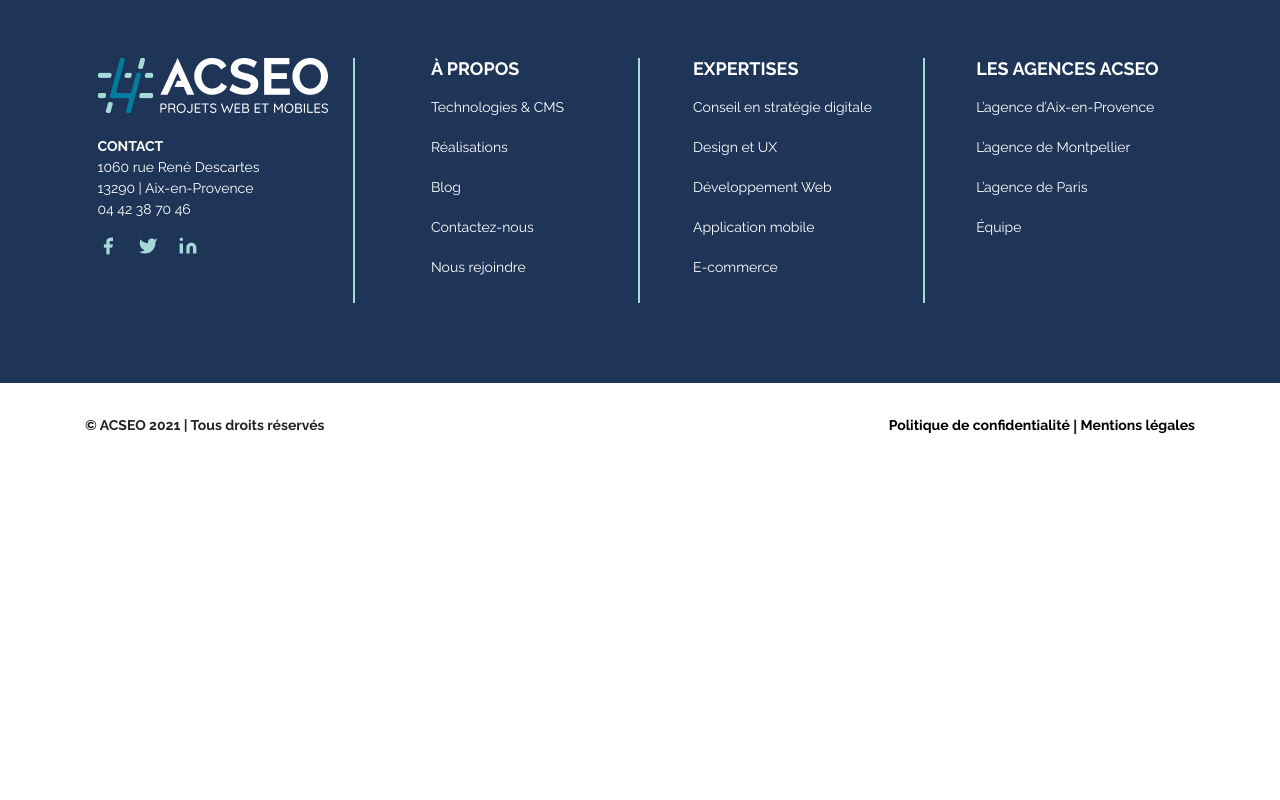
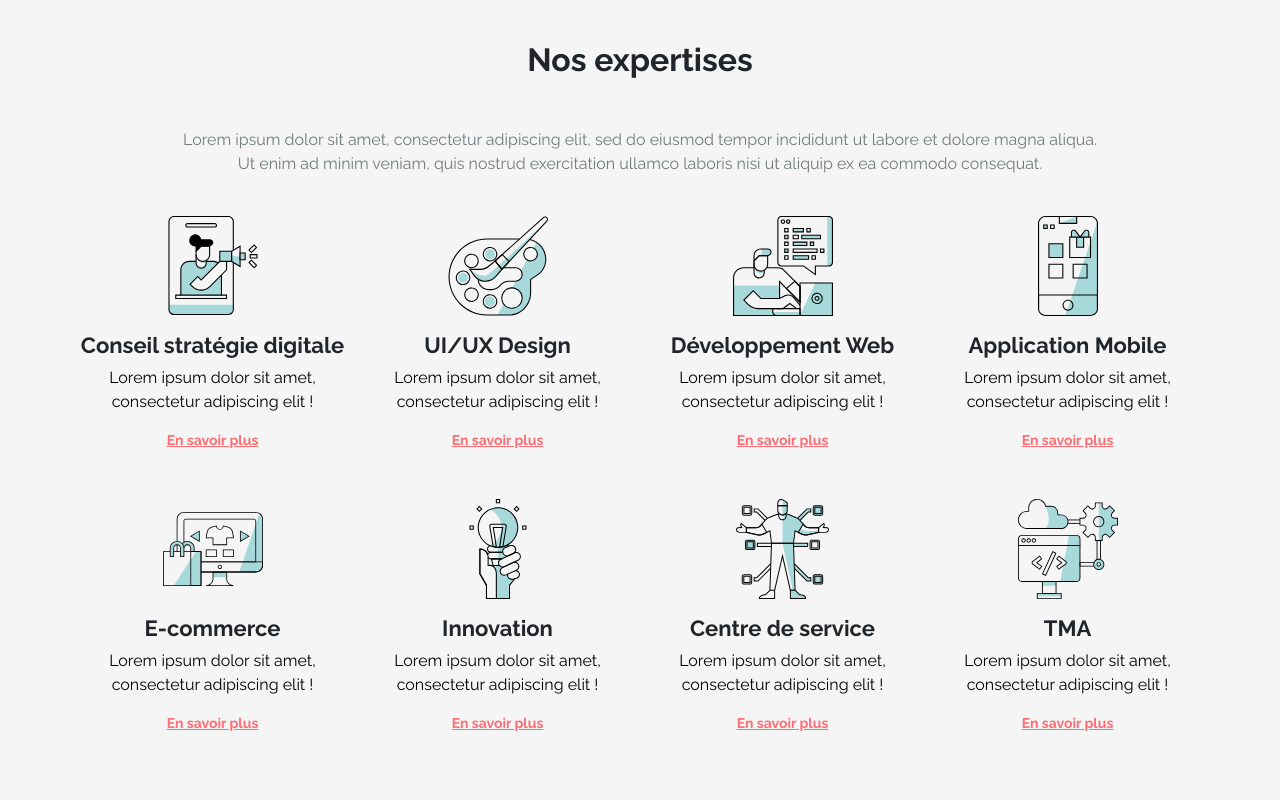
Before and after one commit to elodieanthony/acseo-test, a website built with Parcel: page src/index.html in a window 1280 px wide. Shown: the part 760-1560 px from the top of the page. Before the commit the page ends 1231 px from the top, so only its background shows below. Built offline with nearby package versions, Linux system fonts and the light colour scheme.

Commit message:
Add expertise content

```diff
--- a/src/index.html
+++ b/src/index.html
@@ -98,6 +98,87 @@
             <div class="hero__picture d-none d-lg-block col-lg-6">
               <img src="./assets/img/hero.png" alt="Image d'illustration" />
             </div>
+          </div>
+        </div>
+      </section>
+      <section class="expertise">
+        <div class="container">
+          <div class="expertise__content">
+            <h1>Nos expertises</h1>
+            <p>
+              Lorem ipsum dolor sit amet, consectetur adipiscing elit, sed do
+              eiusmod tempor incididunt ut labore et dolore magna aliqua. Ut
+              enim ad minim veniam, quis nostrud exercitation ullamco laboris
+              nisi ut aliquip ex ea commodo consequat.
+            </p>
+          </div>
+          <div class="expertise__list">
+            <ul class="row no-gutters">
+              <li
+                class="expertise__li col-6 col-lg-3 text-center d-flex flex-column justify-content-between align-items-center mb-4 mb-lg-5"
+              >
+                <img src="./assets/img/expertise/advice.svg" alt="" />
+                <h3>Conseil stratégie digitale</h3>
+                <p>Lorem ipsum dolor sit amet, consectetur adipiscing elit !</p>
+                <a class="link link--small" href="#">En savoir plus</a>
+              </li>
+              <li
+                class="expertise__li col-6 col-lg-3 text-center d-flex flex-column justify-content-between align-items-center mb-4 mb-lg-5"
+              >
+                <img src="./assets/img/expertise/ui-ux.svg" alt="" />
+                <h3>UI/UX Design</h3>
+                <p>Lorem ipsum dolor sit amet, consectetur adipiscing elit !</p>
+                <a class="link link--small" href="#">En savoir plus</a>
+              </li>
+              <li
+                class="expertise__li col-6 col-lg-3 text-center d-flex flex-column justify-content-between align-items-center mb-4 mb-lg-5"
+              >
+                <img src="./assets/img/expertise/dev.svg" alt="" />
+                <h3>Développement Web</h3>
+                <p>Lorem ipsum dolor sit amet, consectetur adipiscing elit !</p>
+                <a class="link link--small" href="#">En savoir plus</a>
+              </li>
+              <li
+                class="expertise__li col-6 col-lg-3 text-center d-flex flex-column justify-content-between align-items-center mb-4 mb-lg-5"
+              >
+                <img src="./assets/img/expertise/mobile.svg" alt="" />
+                <h3>Application Mobile</h3>
+                <p>Lorem ipsum dolor sit amet, consectetur adipiscing elit !</p>
+                <a class="link link--small" href="#">En savoir plus</a>
+              </li>
+              <li
+                class="expertise__li col-6 col-lg-3 text-center d-flex flex-column justify-content-between align-items-center"
+              >
+                <img src="./assets/img/expertise/shop.svg" alt="" />
+                <h3>E-commerce</h3>
+                <p>Lorem ipsum dolor sit amet, consectetur adipiscing elit !</p>
+                <a class="link link--small" href="#">En savoir plus</a>
+              </li>
+              <li
+                class="expertise__li col-6 col-lg-3 text-center d-flex flex-column justify-content-between align-items-center"
+              >
+                <img src="./assets/img/expertise/innovation.svg" alt="" />
+                <h3>Innovation</h3>
+                <p>Lorem ipsum dolor sit amet, consectetur adipiscing elit !</p>
+                <a class="link link--small" href="#">En savoir plus</a>
+              </li>
+              <li
+                class="expertise__li col-6 col-lg-3 text-center d-flex flex-column justify-content-between align-items-center"
+              >
+                <img src="./assets/img/expertise/service.svg" alt="" />
+                <h3>Centre de service</h3>
+                <p>Lorem ipsum dolor sit amet, consectetur adipiscing elit !</p>
+                <a class="link link--small" href="#">En savoir plus</a>
+              </li>
+              <li
+                class="expertise__li col-6 col-lg-3 text-center d-flex flex-column justify-content-between align-items-center"
+              >
+                <img src="./assets/img/expertise/tma.svg" alt="" />
+                <h3>TMA</h3>
+                <p>Lorem ipsum dolor sit amet, consectetur adipiscing elit !</p>
+                <a class="link link--small" href="#">En savoir plus</a>
+              </li>
+            </ul>
           </div>
         </div>
       </section>
--- /dev/null
+++ b/src/scss/_mixins.scss
@@ -0,0 +1,35 @@
+@mixin title-underline($width,$widthlg, $height, $heightlg) {
+  position: relative;
+  display: inline-block;
+  z-index: 1;
+  font-size: 1.5rem;
+  &::after {
+    content: '';
+    position: absolute;
+    bottom: 0;
+    left: 50%;
+    width: $width;
+    height: $height;
+    transform: translateX(-50%);
+    background-color: $color-light-blue;
+    z-index: -1;
+    @media (min-width: 1024px) {
+      width: $widthlg;
+      height: $heightlg;
+    }
+  }
+  @media (min-width: 1024px) {
+    font-size: 2rem;
+  }
+}
+
+@mixin text-intro() {
+  margin: 1.25rem 1rem;
+  color: $color-grey;
+  font-size: 0.75rem;
+
+  @media (min-width: 1024px) {
+    margin: 2.5rem auto;
+    font-size: 1rem;
+  }
+}
--- /dev/null
+++ b/src/scss/expertise.scss
@@ -0,0 +1,35 @@
+// EXPERTISE SECTION STYLE
+
+.expertise {
+  background-color: $color-bg-grey;
+  &__content {
+    h1 {
+      @include title-underline(140, 160, 10, 20);
+    }
+
+    p {
+      @include text-intro();
+      @media (min-width: 1024px) {
+        max-width: 920px;
+      }
+    }
+  }
+  &__list {
+    img {
+      width: 80px;
+      height: 80px;
+      margin-bottom: 1rem;
+      @media (min-width: 1024px) {
+        width: 100px;
+        height: 100px;
+      }
+    }
+
+    p {
+      font-size: 0.75rem;
+      @media (min-width: 1024px) {
+        font-size: 1rem;
+      }
+    }
+  }
+}
--- a/src/scss/footer.scss
+++ b/src/scss/footer.scss
@@ -1,8 +1,6 @@
 // FOOTER STYLE
 
 .footer {
-  // margin-top: 2rem;
-
   a {
     font-size: 0.875rem;
     font-weight: 400;
@@ -67,7 +65,7 @@
   &__contact {
     margin-top: 1rem;
     p {
-      font-size: 0.875rem;
+      color: $color-white;
     }
     span {
       display: block;
--- a/src/scss/hero.scss
+++ b/src/scss/hero.scss
@@ -1,14 +1,17 @@
 // HERO STYLE
 
 .hero {
-  text-align: center;
-
   &__content {
     @media (min-width: 1024px) {
       margin: auto;
     }
   }
 
+  &__picture {
+    img {
+      width: 100%;
+    }
+  }
   h1 {
     font-size: 2.5rem;
     font-weight: 900;
@@ -47,14 +50,7 @@
   }
 
   p {
-    margin: 1.25rem 1rem;
-    color: $color-grey;
-    font-size: 0.75rem;
-
-    @media (min-width: 1024px) {
-      margin: 2.5rem 0;
-      font-size: 1rem;
-    }
+    @include text-intro();
   }
 
   @media (min-width: 1024px) {
--- a/src/scss/main.scss
+++ b/src/scss/main.scss
@@ -5,11 +5,15 @@
 //Main theme style
 @import './theme.scss';
 
+//Mixins
+@import './mixins';
+
 //Parts style
 @import './header.scss';
 @import './footer.scss';
 @import './buttons.scss';
 @import './hero.scss';
+@import './expertise.scss';
 
 // GLOBAL STYLE
 * {
@@ -24,6 +28,10 @@ body {
 }
 section {
   padding: 3.125rem 1.25rem;
+  text-align: center;
+  .container {
+    padding: 0;
+  }
 }
 
 h1,
@@ -43,11 +51,19 @@ h2 {
 
 h3 {
   font-size: 1.125rem;
+  @media (min-width: 1024px) {
+    font-size: 1.375rem;
+  }
 }
 
 p {
   font-weight: 400;
-  font-size: 1rem;
+  font-size: 0.875rem;
+  color: $color-black;
+
+  @media (min-width: 1024px) {
+    font-size: 1rem;
+  }
 }
 
 ul {
@@ -56,7 +72,7 @@ ul {
 
 .link {
   font-size: 1.125rem;
-  color: $color-text;
+  color: $color-red;
   text-decoration: underline;
   &--small {
     font-size: 0.875rem;
--- a/src/scss/theme.scss
+++ b/src/scss/theme.scss
@@ -11,3 +11,5 @@ $color-light-blue: #a7d9db;
 
 $color-text: #282828;
 $color-primary-button: #ff6d74;
+
+$color-bg-grey: #f5f5f5;
```
Also changed, not shown: src/assets/img/expertise/advice.svg (added), src/assets/img/expertise/dev.svg (added), src/assets/img/expertise/innovation.svg (added), src/assets/img/expertise/mobile.svg (added), src/assets/img/expertise/service.svg (added), src/assets/img/expertise/shop.svg (added), src/assets/img/expertise/tma.svg (added), src/assets/img/expertise/ui-ux.svg (added).
